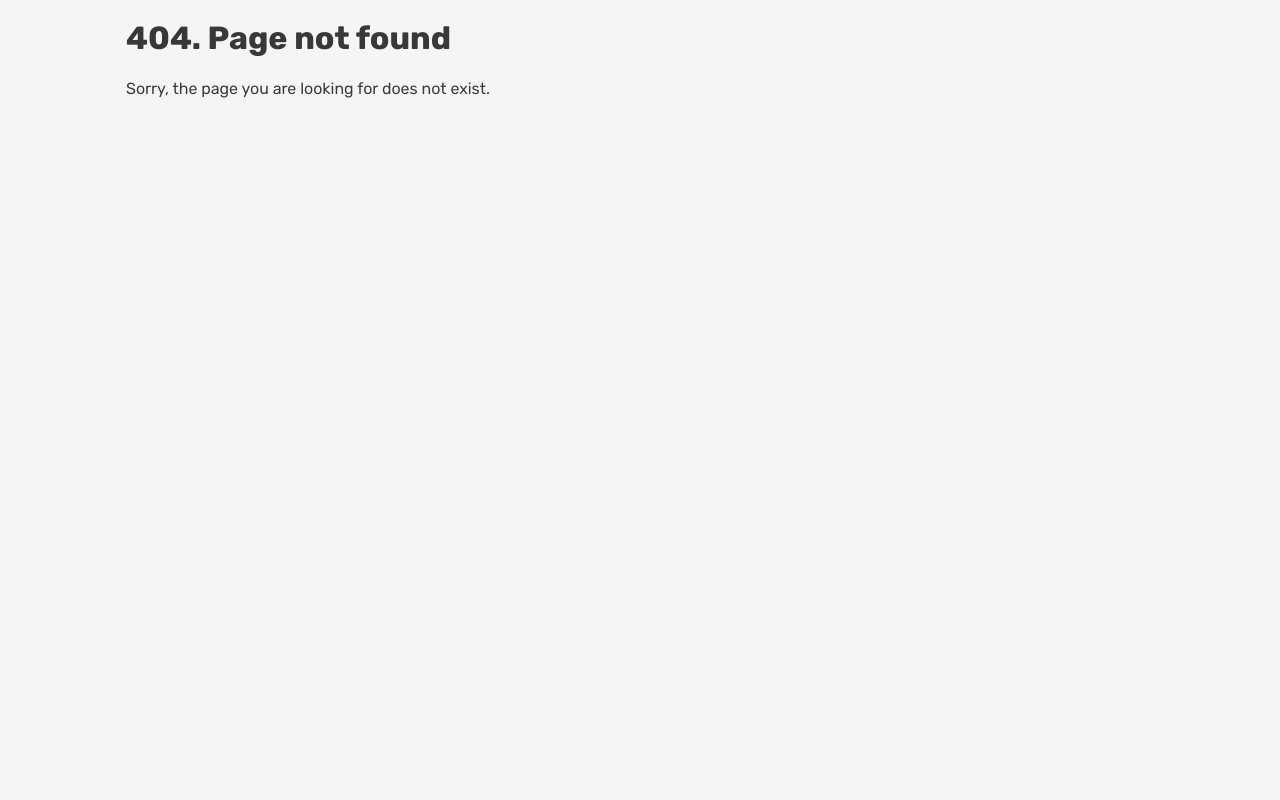
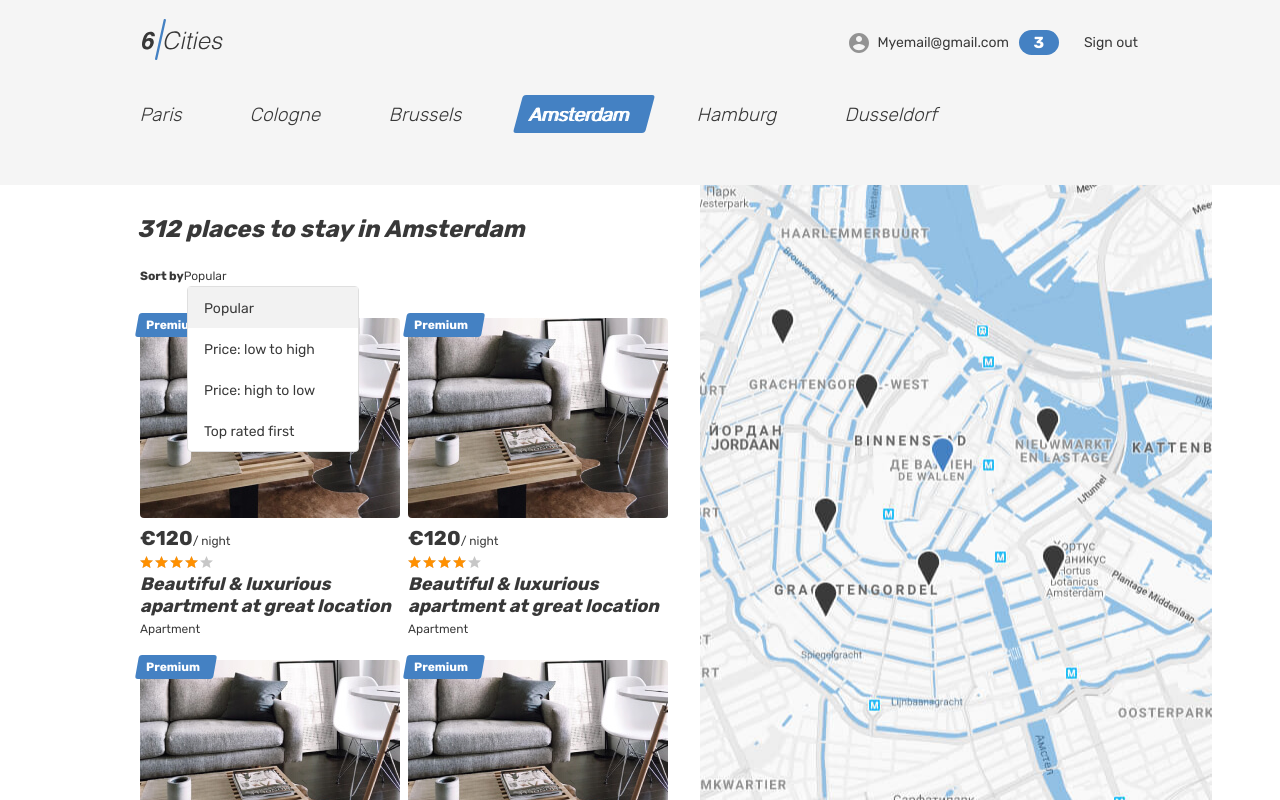
Before and after one commit to Maratus131/react_labs, a React (Vite) app: page / in a window 1280 px wide. Before the commit this address had no page. Built offline with nearby package versions, Linux system fonts and the light colour scheme.

Commit message:
fix: displays the main page

```diff
--- a/src/components/app/app.tsx
+++ b/src/components/app/app.tsx
@@ -11,11 +11,11 @@ type AppMainPageProps = {
 
 function App({rentalOffersCount}: AppMainPageProps):JSX.Element {
     return (
-        // <MainPage rentalOffersCount={rentalOffersCount}/>
+        <MainPage rentalOffersCount={rentalOffersCount}/>
         // <FavoritesPage/>
         // <LoginPage/>
         // <OfferPage/>
-        <NotFoundPage/>
+        // <NotFoundPage/>
     )
 }
 
```
